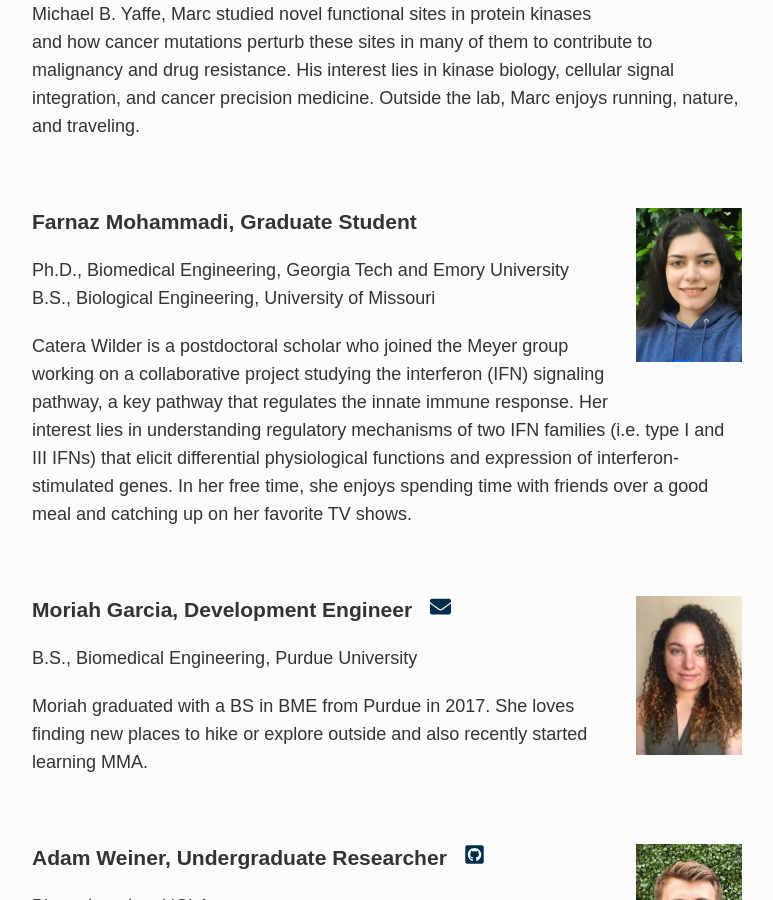
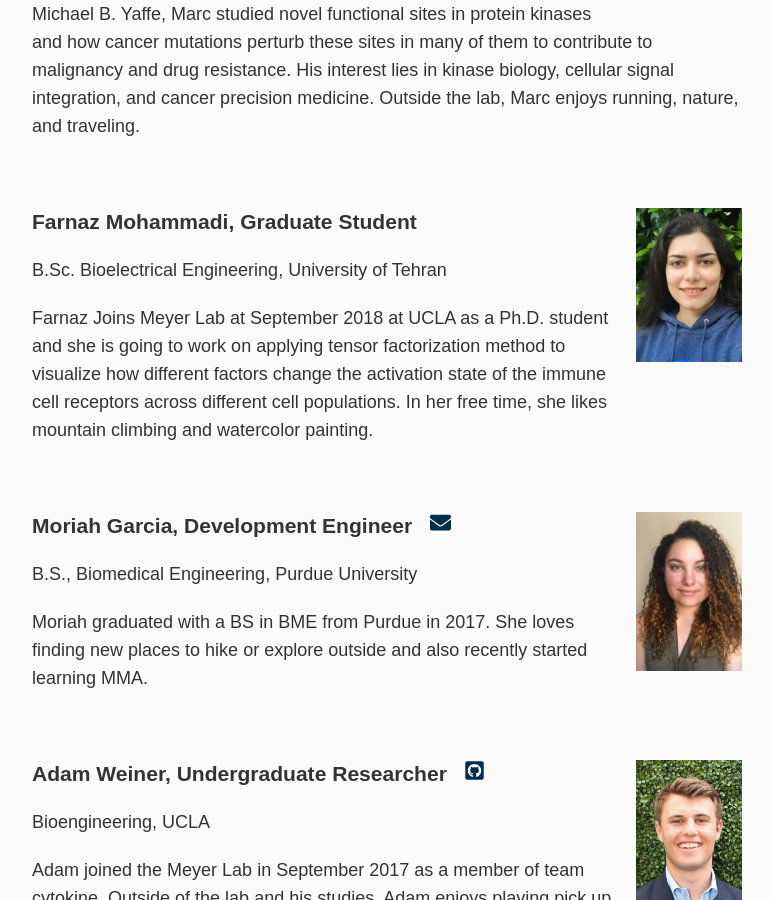
Before and after one commit to meyer-lab/asmlab.org, a Jekyll site: the page built from team/index.md, in a window 1280 px wide and 900 px high, scrolled down 2384 px. Shown: the whole window, without its empty margins (253-1026 px from the left). Built offline with Jekyll 4.4.1, drawn with Linux system fonts in a browser that asks for light colours; some web fonts are replaced.

Commit message:
Update index.md

```diff
--- a/team/index.md
+++ b/team/index.md
@@ -6,7 +6,7 @@ title: Team
 
 <div class="span_2 right"><img src="/public/photos/aaron.jpg" width="120px" alt="Aaron's picture" /></div>
 
-### Aaron Meyer, Principal Investigator&nbsp;&nbsp;&nbsp;<a href="http://ameyer.me"><svg class="svg-icon"><use xlink:href="#fa-home"></use></svg></a>  <a href="https://github.com/aarmey"><svg class="svg-icon"><use xlink:href="#fa-github"></use></svg></a>  <a href="https://www.twitter.com/aarmey"><svg class="svg-icon"><use xlink:href="#fa-twitter"></use></svg></a>   <a href="mailto:aameyer@mit.edu"><svg class="svg-icon"><use xlink:href="#fa-envelope"></use></svg></a>
+### Aaron Meyer, Principal Investigator&nbsp;&nbsp;&nbsp;<a href="http://ameyer.me"><svg class="svg-icon"><use xlink:href="#fa-home"></use></svg></a>  <a href="https://github.com/aarmey"><svg class="svg-icon"><use xlink:href="#fa-github"></use></svg></a>  <a href="https://www.twitter.com/aarmey"><svg class="svg-icon"><use xlink:href="#fa-twitter"></use></svg></a>   <a href="mailto:ameyer@ucla.edu"><svg class="svg-icon"><use xlink:href="#fa-envelope"></use></svg></a>
 Ph. D., Biological Engineering, MIT
 B.S., Bioengineering, University of California, Los Angeles
 
@@ -15,7 +15,7 @@ B.S., Bioengineering, University of California, Los Angeles
 <br />
 
 <div class="span_2 right"><img src="/public/photos/sybae.jpg" width="120px" alt="Song Yi's picture" /></div>
-### Song Yi Bae, Postdoctoral Associate&nbsp;&nbsp;&nbsp;<a href="https://github.com/sybae722"><svg class="svg-icon"><use xlink:href="#fa-github"></use></svg></a>  <a href="mailto:sybae@mit.edu"><svg class="svg-icon"><use xlink:href="#fa-envelope"></use></svg></a>
+### Song Yi Bae, Postdoctoral Associate&nbsp;&nbsp;&nbsp;<a href="https://github.com/sybae722"><svg class="svg-icon"><use xlink:href="#fa-github"></use></svg></a>  <a href="mailto:sybae@seas.ucla.edu"><svg class="svg-icon"><use xlink:href="#fa-envelope"></use></svg></a>
 Ph.D., College of Pharmacy, Seoul National University
 B.S., College of Pharmacy, Ewha Womans University
 
@@ -52,10 +52,9 @@ Marc is a PhD student in Bioengineering. While a visiting master’s student at
 
 <div class="span_2 right"><img src="/public/photos/farnazm.jpg" width="120px" alt="Farnaz's picture" /></div>
 ### Farnaz Mohammadi, Graduate Student&nbsp;&nbsp;&nbsp;
-Ph.D., Biomedical Engineering, Georgia Tech and Emory University
-B.S., Biological Engineering, University of Missouri
+B.Sc. Bioelectrical Engineering, University of Tehran
 
-Catera Wilder is a postdoctoral scholar who joined the Meyer group working on a collaborative project studying the interferon (IFN) signaling pathway, a key pathway that regulates the innate immune response. Her interest lies in understanding regulatory mechanisms of two IFN families (i.e. type I and III IFNs) that elicit differential physiological functions and expression of interferon-stimulated genes. In her free time, she enjoys spending time with friends over a good meal and catching up on her favorite TV shows.
+Farnaz Joins Meyer Lab at September 2018 at UCLA as a Ph.D. student and she is going to work on applying tensor factorization method to visualize how different factors change the activation state of the immune cell receptors across different cell populations. In her free time, she likes mountain climbing and watercolor painting.
 
 <br />
 
```
